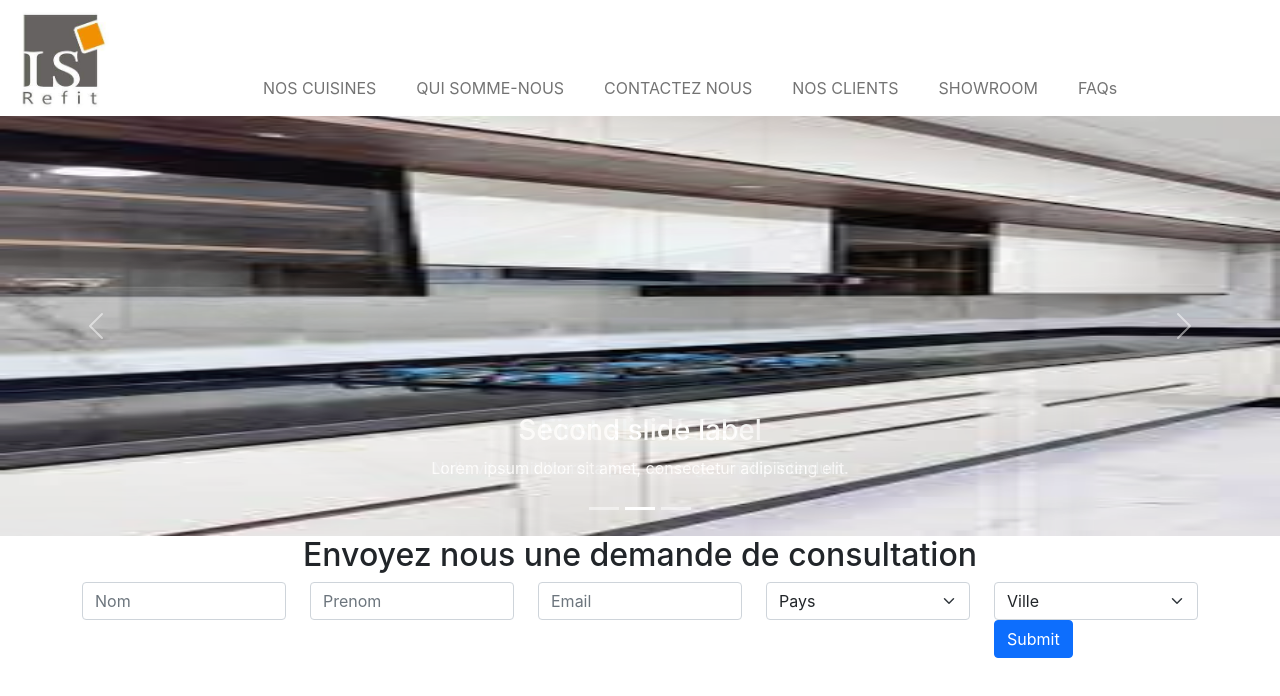
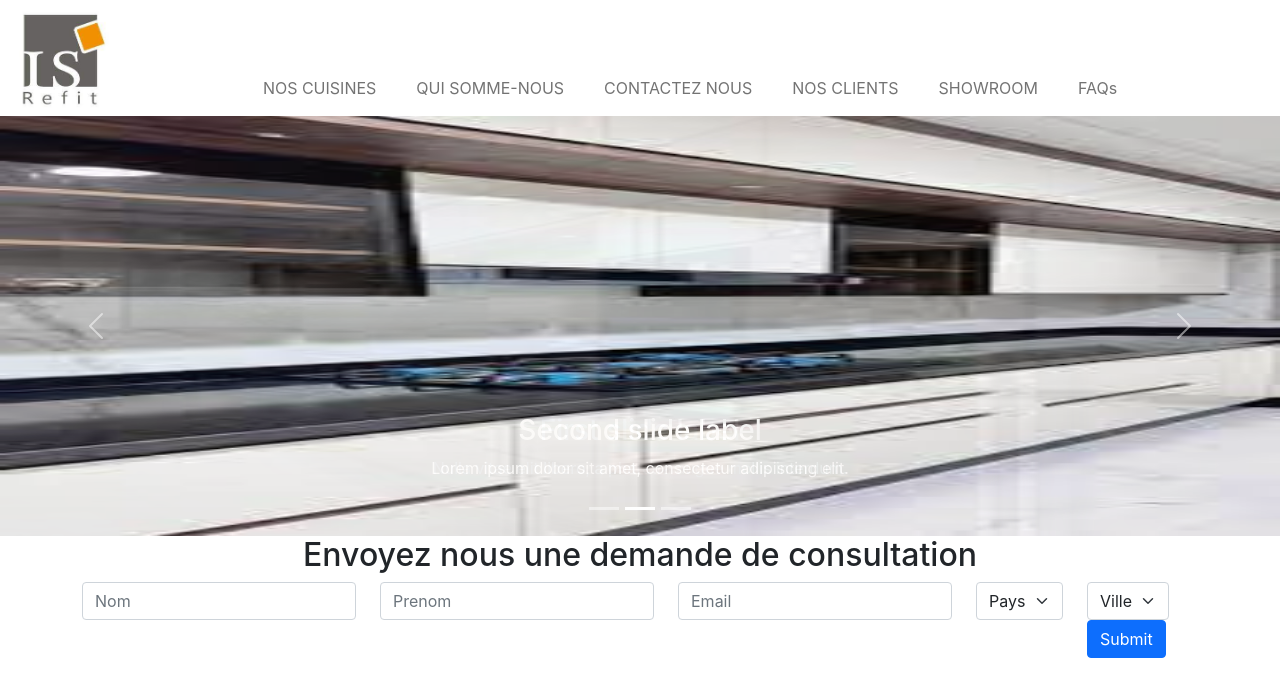
Before and after one commit to housni234/ISrefit, a React (Create React App) app: page / in a window 1280 px wide. Shown: the top 696 px of the page. Built offline with nearby package versions, Linux system fonts and the light colour scheme.

Commit message:
setting columns width and size

```diff
--- a/src/Components/Formulaire.js
+++ b/src/Components/Formulaire.js
@@ -11,16 +11,12 @@ function Formulaire() {
         <Form>
             <h2 className='d-flex justify-content-center'>Envoyez nous une demande de consultation</h2>
             <Container>
-                <Row>
-                    <Col>
-                        <Form.Group className="mb-3 " controlId="formBasicEmail">
-                            <Form.Control type="email" placeholder="Nom" />
-                        </Form.Group>
+                <Row xs="auto" md="auto" lg="auto">
+                    <Col >
+                        <Form.Control placeholder="Nom" />
                     </Col>
                     <Col>
-                        <Form.Group className="mb-3" controlId="formBasicEmail">
-                            <Form.Control type="email" placeholder="Prenom" />
-                        </Form.Group>
+                        <Form.Control placeholder="Prenom" />
                     </Col>
                     <Col>
                         <Form.Group className="mb-3" controlId="formBasicEmail">
@@ -28,7 +24,7 @@ function Formulaire() {
                         </Form.Group>
                     </Col>
                     <Col>
-                        <Form.Group as={Col} controlId="formGridState">
+                        <Form.Group as={Col} controlId="formGridState" >
                             <Form.Select defaultValue="Choose...">
                                 <option>Pays</option>
                                 <option>...</option>
@@ -36,7 +32,7 @@ function Formulaire() {
                         </Form.Group></Col>
                     <Col>
                         <Col>
-                            <Form.Group as={Col} controlId="formGridState">
+                            <Form.Group as={Col} controlId="formGridState" >
                                 <Form.Select defaultValue="Choose...">
                                     <option>Ville</option>
                                     <option>...</option>
```
